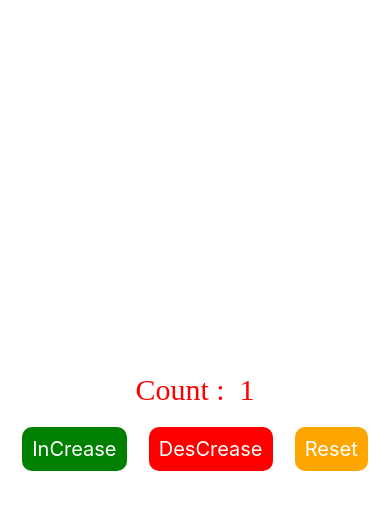
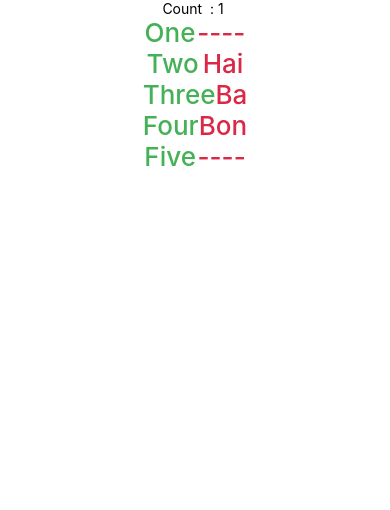
Before and after one commit to phamtanphat/Reactnative18052020, a React Native app: screen / in a window 390 px wide. Shown: the top 510 px of the page. Built offline with nearby package versions, Linux system fonts and the light colour scheme.

Commit message:
components list

```diff
--- a/App.js
+++ b/App.js
@@ -2,6 +2,7 @@ import React, { Component } from 'react'
 import {View , StyleSheet , Platform } from 'react-native'
 import Word from './src/components/Word'
 import Box from './src/components/Box'
+import List from './src/components/List'
 
 
 // Flex box
@@ -10,7 +11,8 @@ class App extends Component {
     return (
       <View style={styles.container}>
         {/* <Word/> */}
-        <Box/>
+        {/* <Box/> */}
+        <List/>
       </View>
     )
   }
--- /dev/null
+++ b/src/components/List.js
@@ -0,0 +1,28 @@
+import React, { Component } from 'react'
+import { Text, View , StyleSheet} from 'react-native'
+import Word from './Word';
+
+export default class List extends Component {
+    constructor(props){
+        super(props);
+        this.state = {
+            count : 1
+        }
+    }
+    render() {
+        return (
+            <View style={styles.container}>
+                <Text >Count  : {this.state.count} </Text>
+                <Word/>
+            </View>
+        )
+    }
+}
+
+const styles = StyleSheet.create({
+    container : {
+        flex : 1,
+        justifyContent: 'center',
+        alignItems: 'center'
+    }
+})
```
